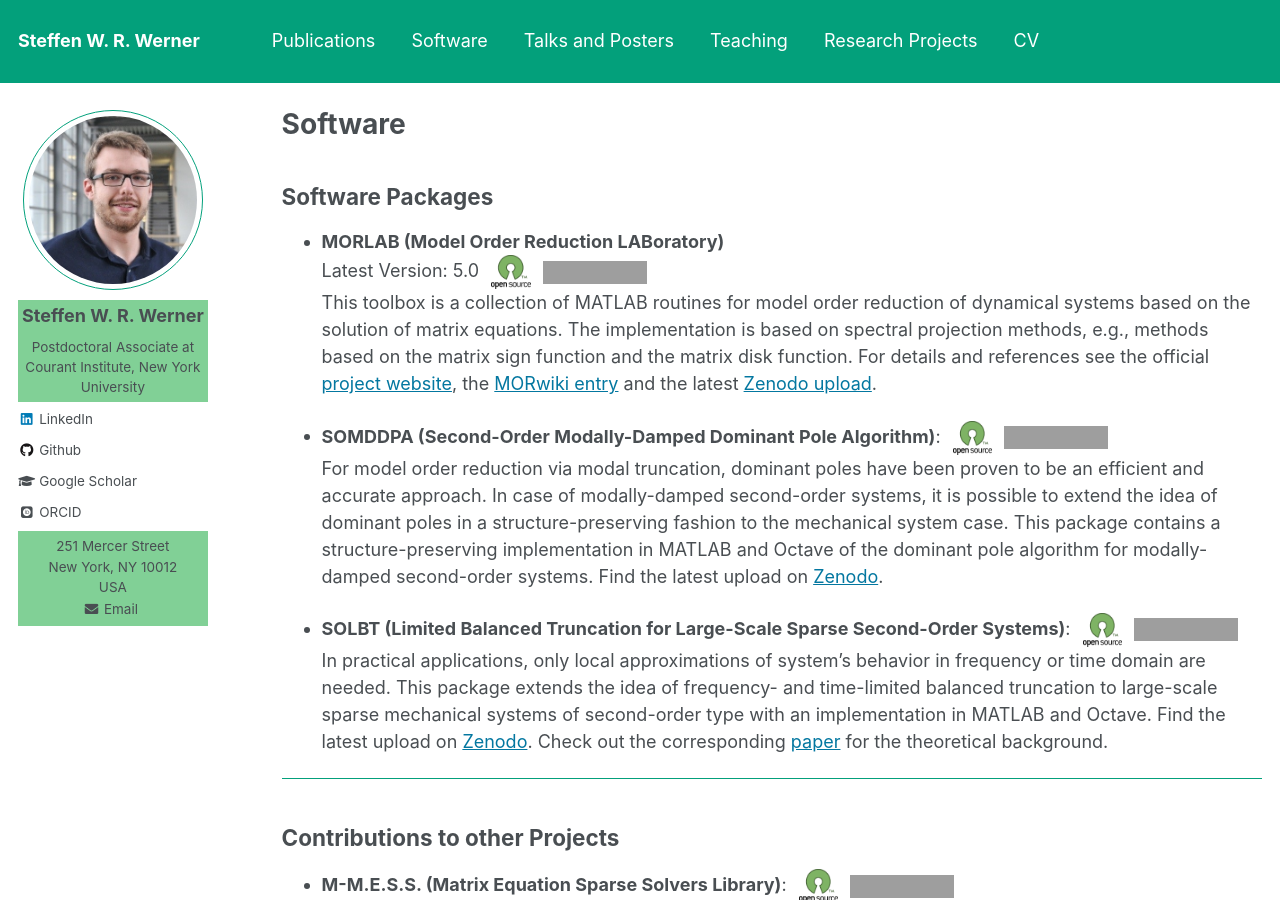
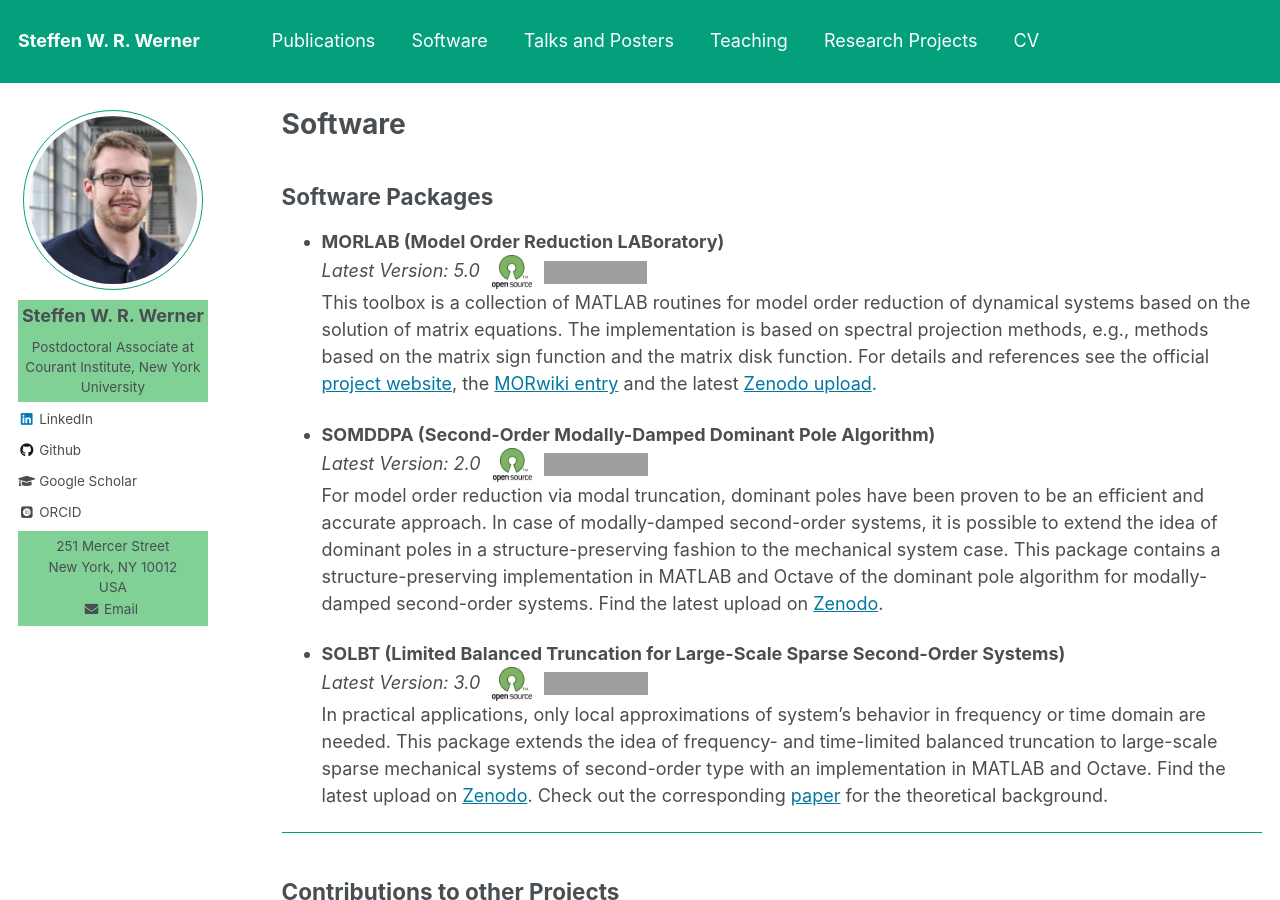
Before and after one commit to ninsteve/ninsteve.github.io, a Jekyll site: the page built from _pages/software.md, in a window 1280 px wide and 900 px high, cut to the strip 0-900 px from the top of the window. Built offline with Jekyll 4.4.1, drawn with Linux system fonts in a browser that asks for light colours; nearby versions of some CDN libraries; some web fonts are replaced; formulas are drawn with MathJax 3; grey boxes are pictures that could not be loaded.

Commit message:
Added latest software versions.

```diff
--- a/_pages/software.md
+++ b/_pages/software.md
@@ -14,7 +14,7 @@ author_profile: true
 ## Software Packages ##
 
 * **MORLAB (Model Order Reduction LABoratory)**<br/>
-  Latest Version: 5.0
+  *Latest Version: 5.0*
   <a target ="_blank"
   href="https://en.wikipedia.org/wiki/Open-source_software">
   <img src="../images/open_source_symbol.png" alt="Open Source Software"
@@ -33,7 +33,8 @@ author_profile: true
   entry</a> and the latest <a target="_blank"
   href="https://doi.org/10.5281/zenodo.842658">Zenodo upload</a>.
 
-* **SOMDDPA (Second-Order Modally-Damped Dominant Pole Algorithm)**:
+* **SOMDDPA (Second-Order Modally-Damped Dominant Pole Algorithm)**<br/>
+  *Latest Version: 2.0*
   <a target ="_blank"
   href="https://en.wikipedia.org/wiki/Open-source_software">
   <img src="../images/open_source_symbol.png" alt="Open Source Software"
@@ -52,7 +53,8 @@ author_profile: true
   href="https://doi.org/10.5281/zenodo.2553901">Zenodo</a>.
 
 * **SOLBT (Limited Balanced Truncation for Large-Scale Sparse Second-Order
-  Systems)**:
+  Systems)**<br/>
+  *Latest Version: 3.0*
   <a target ="_blank"
   href="https://en.wikipedia.org/wiki/Open-source_software">
   <img src="../images/open_source_symbol.png" alt="Open Source Software"
```
